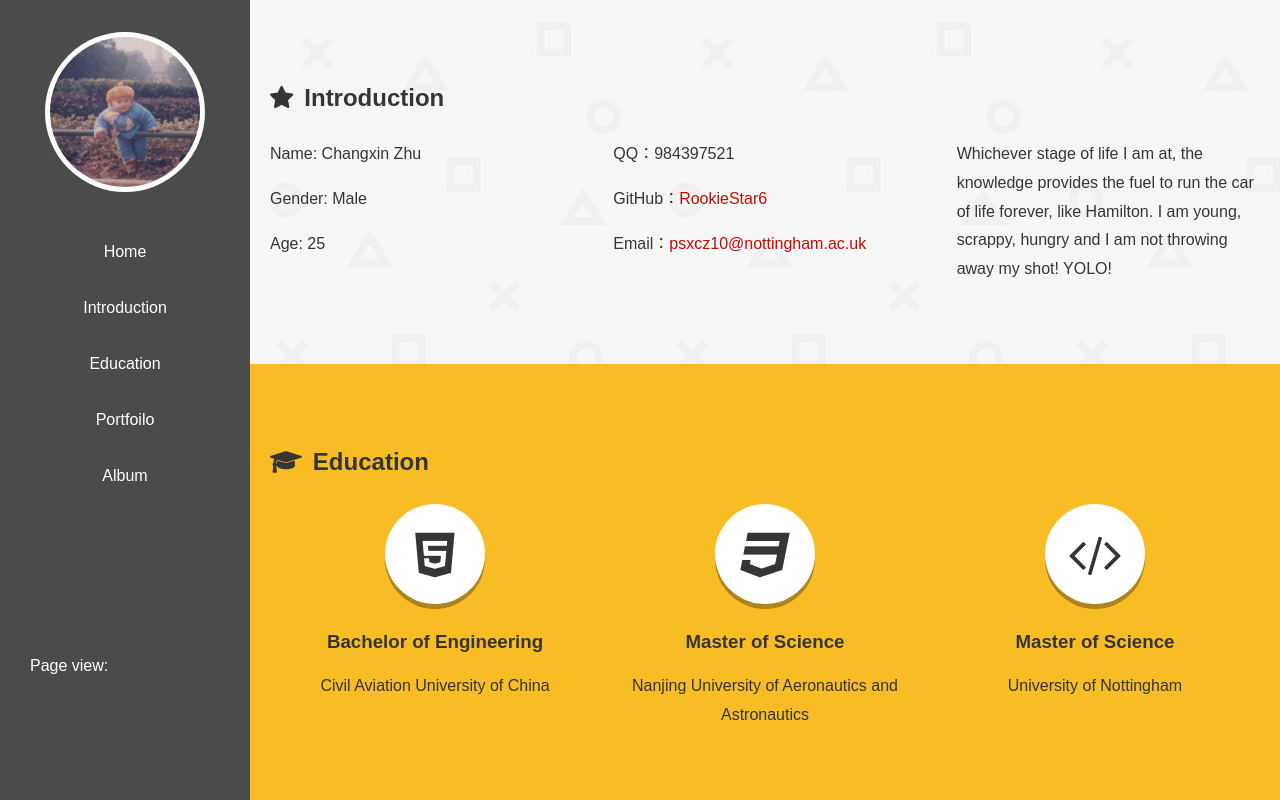
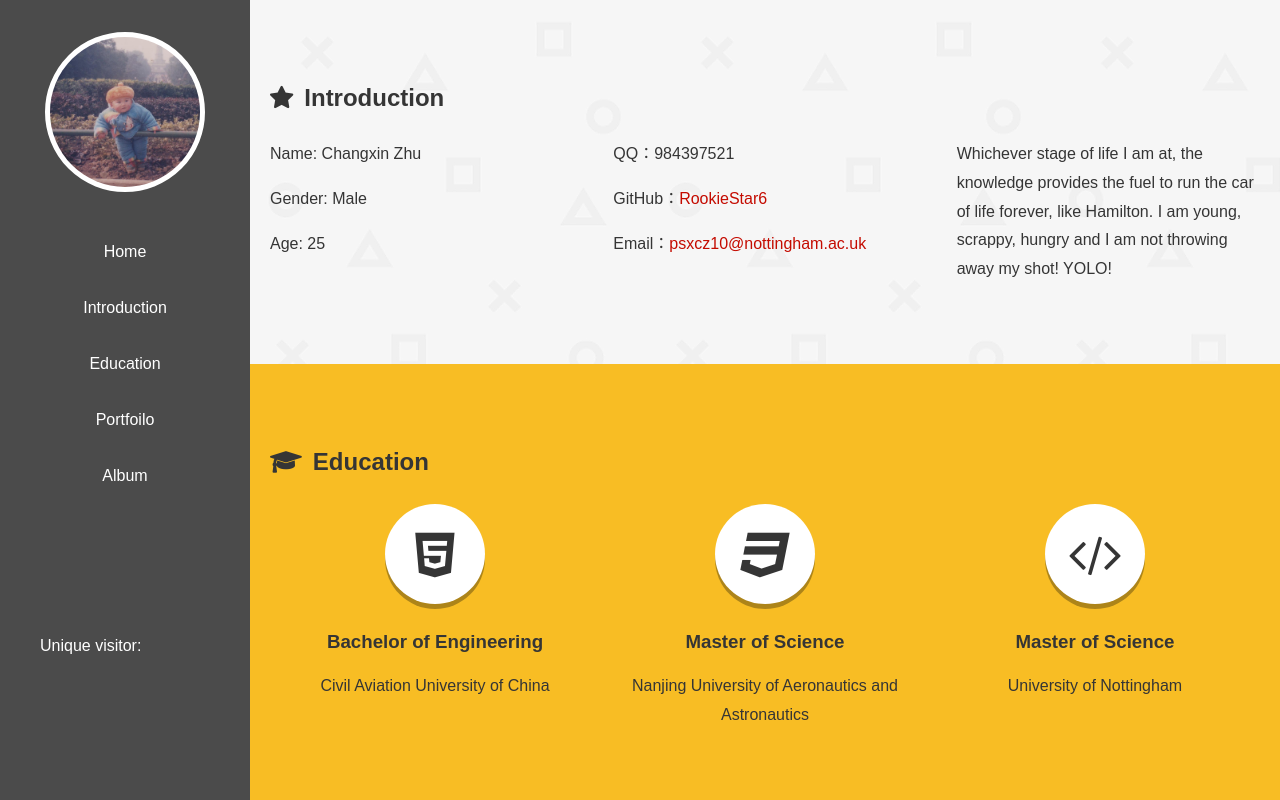
Before and after one commit to RookieStar6/RookieStar6.github.io, a plain HTML site: page Home.html in a window 1280 px wide. Shown: the top 800 px of the page. Drawn offline with Linux system fonts and the light colour scheme; some packages are replaced by stand-ins of ours; a script that the page names is missing; files whose address does not match are found by name.

Commit message:
Update Home.html

```diff
--- a/Home.html
+++ b/Home.html
@@ -38,7 +38,8 @@
         <a href="#skills">Education</a>
         <a href="#works">Portfoilo</a>
         <a href="#story">Album</a>
-        <span style="margin-top: 150px; margin-left: 30px;" id="busuanzi_container_site_pv">Page view: <span id="busuanzi_value_site_pv"></span></span>
+        <span style="margin-top: 130px; margin-left: 40px;" id="busuanzi_container_site_uv">Unique visitor: <span id="busuanzi_value_site_uv"></span></span>
+        <span style="margin-top: 150px; margin-left: 40px;" id="busuanzi_container_site_pv">Page view: <span id="busuanzi_value_site_pv"></span></span>
     </nav>
 </aside>
 <main>
```
